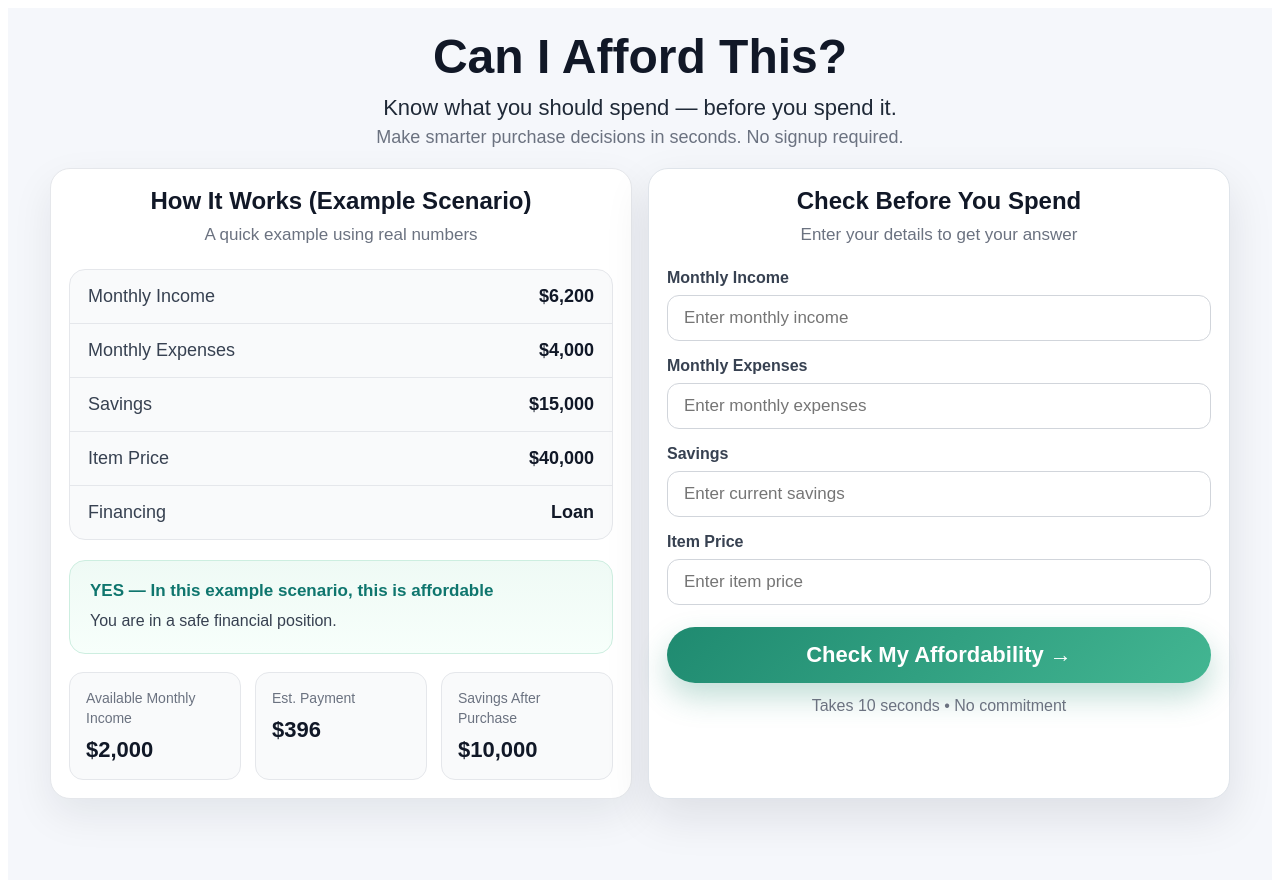
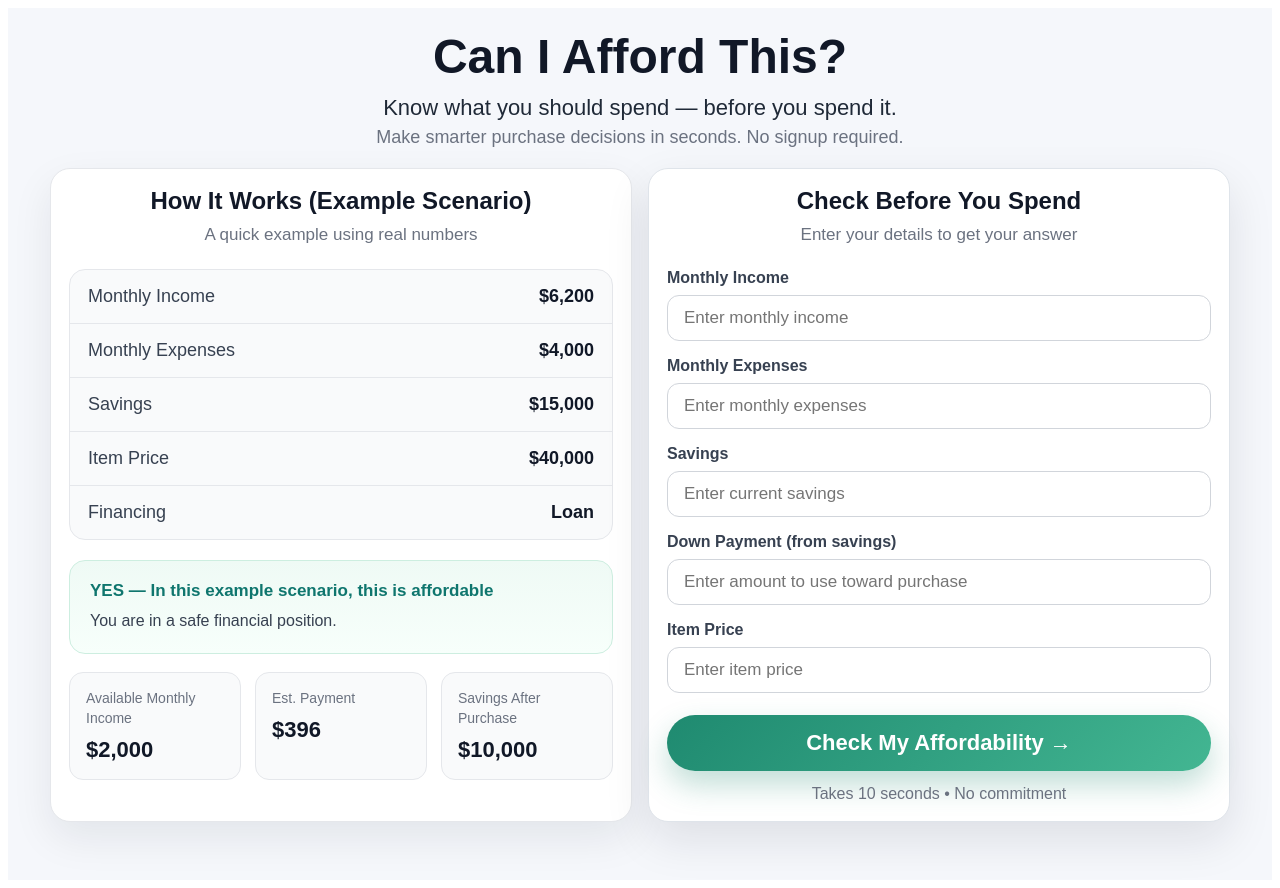
Before and after one commit to techtalk1282/can-i-afford-this, a Next.js app: page / in a window 1280 px wide. Built offline with nearby package versions, Linux system fonts and the light colour scheme.

Commit message:
feat(ui): add down payment state and send down payment in affordability API request

```diff
--- a/app/page.js
+++ b/app/page.js
@@ -10,12 +10,14 @@ export default function Home() {
   const [income, setIncome] = useState("");
 const [expenses, setExpenses] = useState("");
 const [savings, setSavings] = useState("");
+const [downPayment, setDownPayment] = useState("");
 const [price, setPrice] = useState("");
 
 const [errors, setErrors] = useState({
   income: "",
   expenses: "",
   savings: "",
+  downPayment: "",
   price: "",
 });
 
@@ -53,6 +55,7 @@ export default function Home() {
   income: Number(income),
   expenses: Number(expenses),
   savings: Number(savings),
+  downPayment: Number(downPayment || 0),
   price: Number(price),
   paymentType: "finance",
 }),
@@ -426,6 +429,12 @@ export default function Home() {
                   value: savings,
                   setValue: setSavings,
                   placeholder: "Enter current savings",
+                },
+                {
+  label: "Down Payment (from savings)",
+  value: downPayment,
+  setValue: setDownPayment,
+  placeholder: "Enter amount to use toward purchase",
 },
                 {
                   label: "Item Price",
```
Lines whose indentation alone changed are shown as unchanged.
